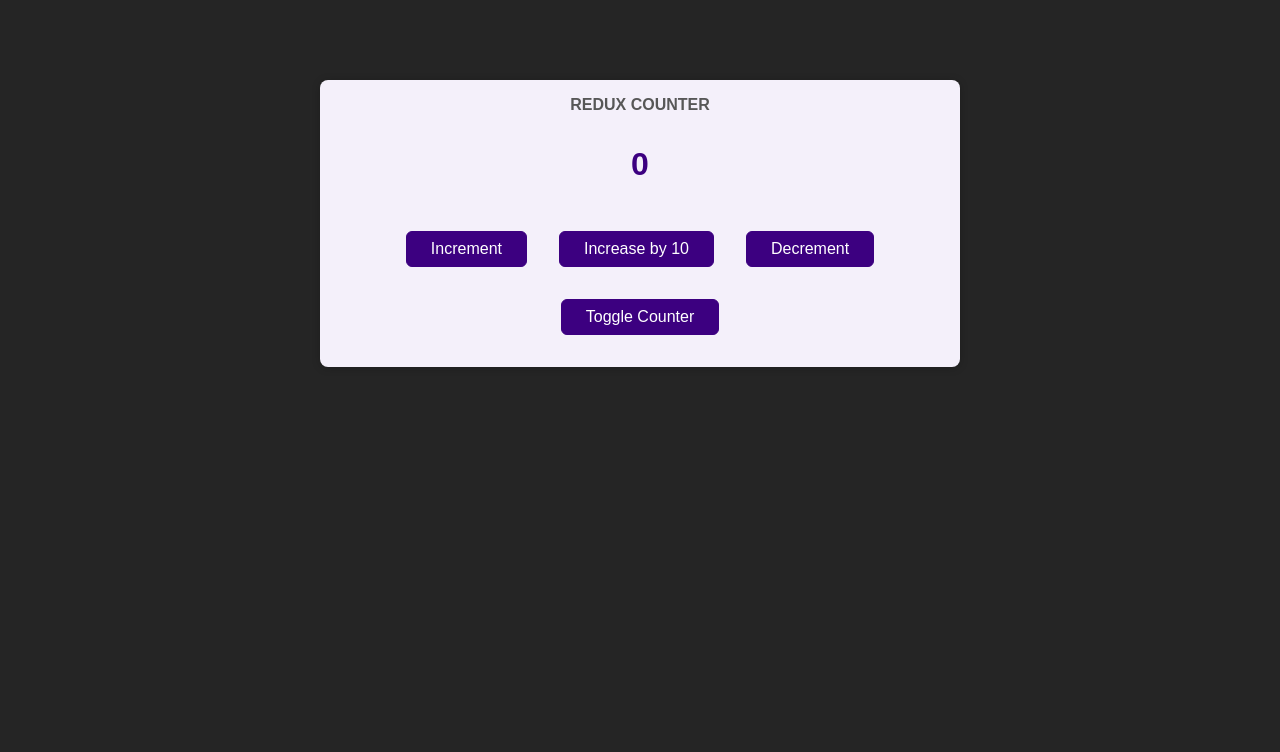
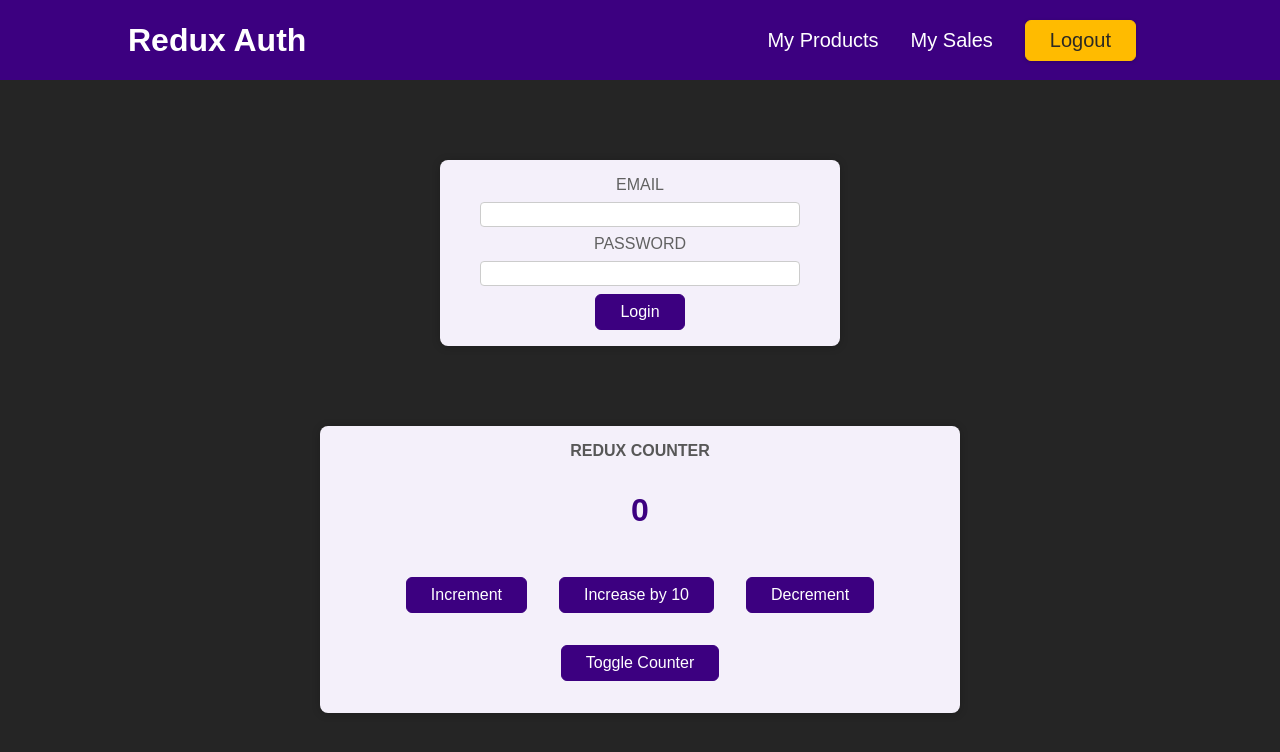
Before and after one commit to ioapap/Redux_Counter, a React (Create React App) app: page / in a window 1280 px wide. Shown: the top 752 px of the page. Built offline with nearby package versions, Linux system fonts and the light colour scheme.

Commit message:
Working with multiple slices

```diff
--- a/src/App.js
+++ b/src/App.js
@@ -1,9 +1,17 @@
+import { Fragment } from 'react';
+
 import Counter from './components/Counter';
+import Header from './components/Header';
+import Auth from './components/Auth';
 
 
 function App() {
   return (
-    <Counter />
+    <Fragment>
+      <Header />
+      <Auth />
+      <Counter />
+    </Fragment>
   );
 }
 
```
Also changed, not shown: src/store/index.js (indentation only).
